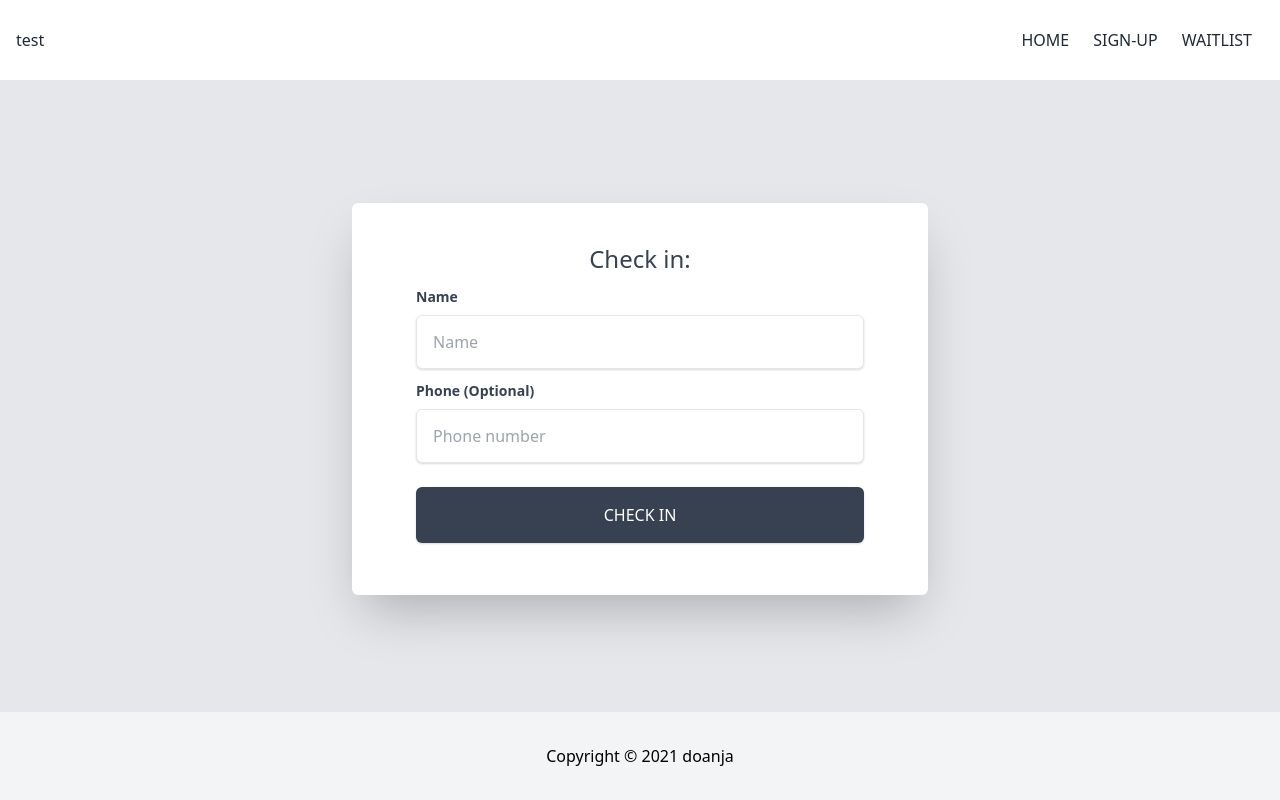
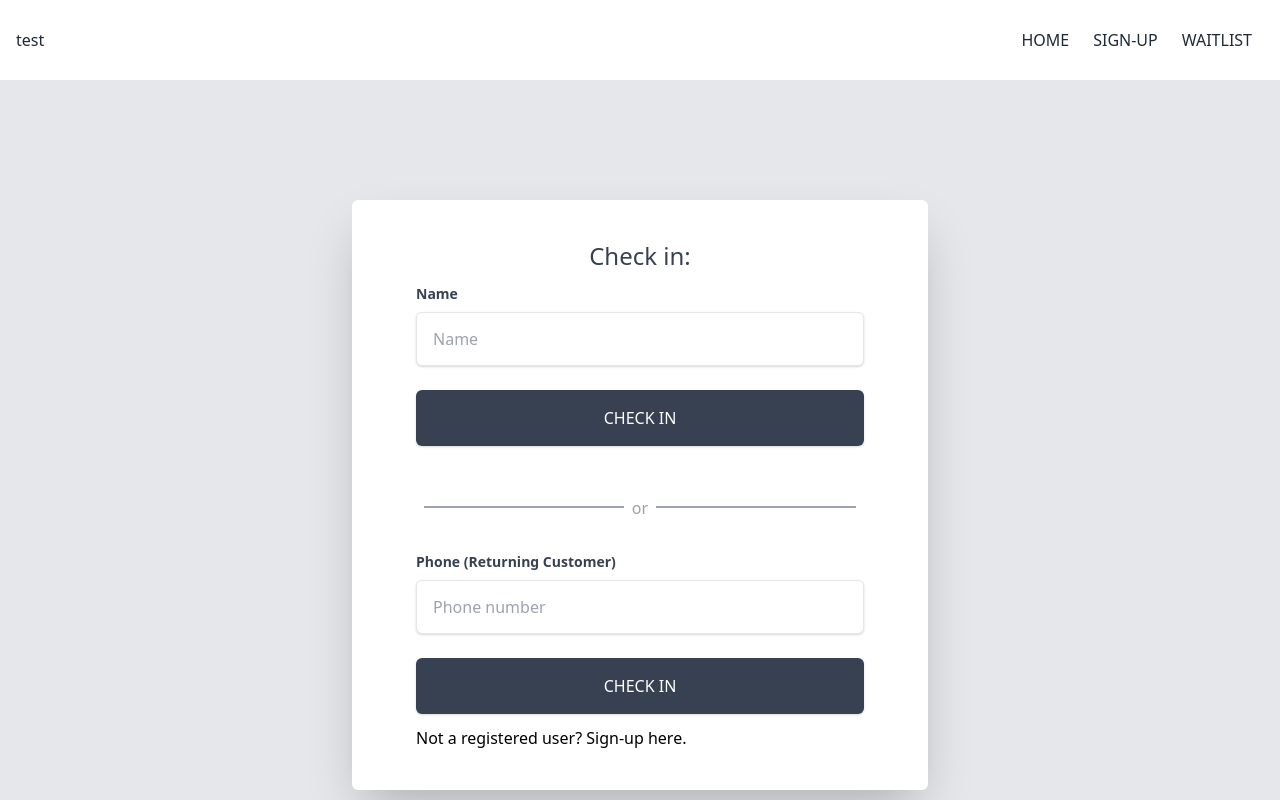
Before and after one commit to doanja/check-in, a Next.js app: page / in a window 1280 px wide. Shown: the top 800 px of the page. Built offline with nearby package versions, Linux system fonts and the light colour scheme.

Commit message:
seperated formcheckin for returning users and new users

```diff
--- a/components/CheckInWrap.tsx
+++ b/components/CheckInWrap.tsx
@@ -5,31 +5,30 @@ import { FormCheckIn } from '@/components';
 import { useMemory, useModal } from '@/contexts';
 import { v4 as uuidv4 } from 'uuid';
 import { UserService } from '@/services';
+import FormCheckInPhone from './forms/FormCheckInPhone';
 
-const CheckInWrap = () => {
+interface CheckInWrapProps {
+  isNewUser: boolean;
+}
+
+const CheckInWrap = ({ isNewUser }: CheckInWrapProps) => {
   const router = useRouter();
   const { checkedInUsers, setCheckedInUsers } = useMemory();
   const { toggleModal, setTitle, setBody } = useModal();
   const [isLoading, setIsLoading] = useState(false);
 
-  const checkInUser = async (formValues: { name: string; phone?: string }, e: React.SyntheticEvent) => {
-    e.preventDefault();
-
-    if (formValues.phone) {
-      signinUser(formValues.phone);
-    } else {
-      const newCheckedInUser: CheckedInUser = { id: uuidv4(), name: formValues.name, checkInTime: getCurrentTimeStamp(), isCheckedIn: false };
-      await setCheckedInUsers([...checkedInUsers, newCheckedInUser]);
-      router.push('/waitlist');
-    }
+  const checkInUser = async (formValues: { name: string }) => {
+    const newCheckedInUser: CheckedInUser = { id: uuidv4(), name: formValues.name, checkInTime: getCurrentTimeStamp(), isCheckedIn: false };
+    await setCheckedInUsers([...checkedInUsers, newCheckedInUser]);
+    router.push('/waitlist');
   };
 
-  const signinUser = async (phone: string) => {
+  const signinUser = async (formValues: { phone: string }) => {
     setIsLoading(true);
 
     try {
       const userService = new UserService();
-      const res = await userService.checkInUser(phone);
+      const res = await userService.checkInUser(formValues.phone);
       const { name, phoneNumber } = res.data.data;
 
       const newCheckedInUser: CheckedInUser = { id: uuidv4(), name, phoneNumber, checkInTime: getCurrentTimeStamp(), isCheckedIn: false };
@@ -47,7 +46,9 @@ const CheckInWrap = () => {
     }
   };
 
-  return <FormCheckIn onSubmit={checkInUser} isLoading={isLoading} />;
+  return (
+    <>{isNewUser ? <FormCheckIn onSubmit={checkInUser} isLoading={isLoading} /> : <FormCheckInPhone onSubmit={signinUser} isLoading={isLoading} />}</>
+  );
 };
 
 export default CheckInWrap;
--- a/components/forms/FormCheckIn.tsx
+++ b/components/forms/FormCheckIn.tsx
@@ -3,7 +3,6 @@ import { FormInput, FormError, Spinner } from '@/components';
 
 type FormValues = {
   name: string;
-  phone?: string;
 };
 
 interface FormProps {
@@ -31,23 +30,6 @@ const FormCheckIn = ({ onSubmit, isLoading }: FormProps) => {
         {errors.name && <FormError errorMessage={errors.name.message} />}
       </FormInput>
 
-      {/* phone */}
-      <FormInput textFor='phone' labelText='phone (optional)'>
-        <input
-          className='form-input'
-          {...register('phone', {
-            required: false,
-            maxLength: { value: 10, message: 'You exceeded the max length' },
-            pattern: { value: /[0-9]{10}/, message: 'Must be a valid phone number with area code' },
-          })}
-          type='tel'
-          placeholder='Phone number'
-          minLength={9}
-          maxLength={10}
-        />
-        {errors.phone && <FormError errorMessage={errors.phone.message} />}
-      </FormInput>
-
       <button type='submit' className='form-btn-primary my-3' disabled={isLoading}>
         <Spinner isLoading={isLoading} />
         Check In
--- /dev/null
+++ b/components/forms/FormCheckInPhone.tsx
@@ -0,0 +1,50 @@
+import { useForm } from 'react-hook-form';
+import { FormInput, FormError, Spinner } from '@/components';
+import Link from 'next/link';
+
+type FormValues = {
+  phone: string;
+};
+
+interface FormProps {
+  onSubmit: any;
+  isLoading: boolean;
+}
+
+const FormCheckInPhone = ({ onSubmit, isLoading }: FormProps) => {
+  const {
+    register,
+    handleSubmit,
+    formState: { errors },
+  } = useForm<FormValues>();
+
+  return (
+    <form className='flex flex-col' onSubmit={handleSubmit(onSubmit)}>
+      {/* phone */}
+      <FormInput textFor='phone' labelText='phone (returning customer)'>
+        <input
+          className='form-input'
+          {...register('phone', {
+            required: false,
+            maxLength: { value: 10, message: 'You exceeded the max length' },
+            pattern: { value: /[0-9]{10}/, message: 'Must be a valid phone number with area code' },
+          })}
+          type='tel'
+          placeholder='Phone number'
+          minLength={9}
+          maxLength={10}
+        />
+        {errors.phone && <FormError errorMessage={errors.phone.message} />}
+      </FormInput>
+
+      <button type='submit' className='form-btn-primary my-3' disabled={isLoading}>
+        <Spinner isLoading={isLoading} />
+        Check In
+      </button>
+
+      {<Link href='/signup'>Not a registered user? Sign-up here.</Link>}
+    </form>
+  );
+};
+
+export default FormCheckInPhone;
--- a/components/forms/FormSignUp.tsx
+++ b/components/forms/FormSignUp.tsx
@@ -39,7 +39,7 @@ const FormSignUp = ({ onSubmit, formStep, setFormStep, isLoading }: FormProps) =
 
       <FormSignUpButtons formStep={formStep} prevStep={prevStep} nextStep={nextStep} isValid={isValid} isLoading={isLoading} />
 
-      {<Link href='/signin'>Already a member? Check-In here.</Link>}
+      {<Link href='/'>Already a member? Check-In here.</Link>}
     </form>
   );
 };
--- a/components/index.tsx
+++ b/components/index.tsx
@@ -7,6 +7,7 @@ import FormSignUpStepTwo from './forms/FormSignUpStepTwo';
 import FormSignUpButtons from './forms/FormSignUpButtons';
 
 import FormCheckIn from './forms/FormCheckIn';
+import FormCheckInPhone from './forms/FormCheckInPhone';
 import FormPin from './forms/FormPin';
 
 import CheckInWrap from './CheckInWrap';
@@ -34,6 +35,7 @@ export {
   FormSignUpStepTwo,
   FormSignUpButtons,
   FormCheckIn,
+  FormCheckInPhone,
   FormPin,
   CheckInWrap,
   PageContainer,
--- a/pages/index.tsx
+++ b/pages/index.tsx
@@ -4,7 +4,13 @@ export default function Home() {
   const content = (
     <>
       <p className='button-label'>Check in:</p>
-      <CheckInWrap />
+      <CheckInWrap isNewUser={true} />
+
+      <div className='relative text-center my-12 mb-5 mx-2 border-t-2 border-gray-400'>
+        <span className='relative py-0 px-2 -top-3 bg-white text-gray-400'>or</span>
+      </div>
+
+      <CheckInWrap isNewUser={false} />
     </>
   );
 
--- a/pages/waitlist.tsx
+++ b/pages/waitlist.tsx
@@ -44,7 +44,6 @@ const waitlist = ({ SECRET_PIN }: WaitlistProps) => {
       headerRight='list'
       children={
         <>
-          <CheckInWrap />
           <WaitlistTable allowEdits={allowEdits} />
 
           {allowEdits ? (
```
Also changed, not shown: .notes.txt (renamed from new project notes.txt).
